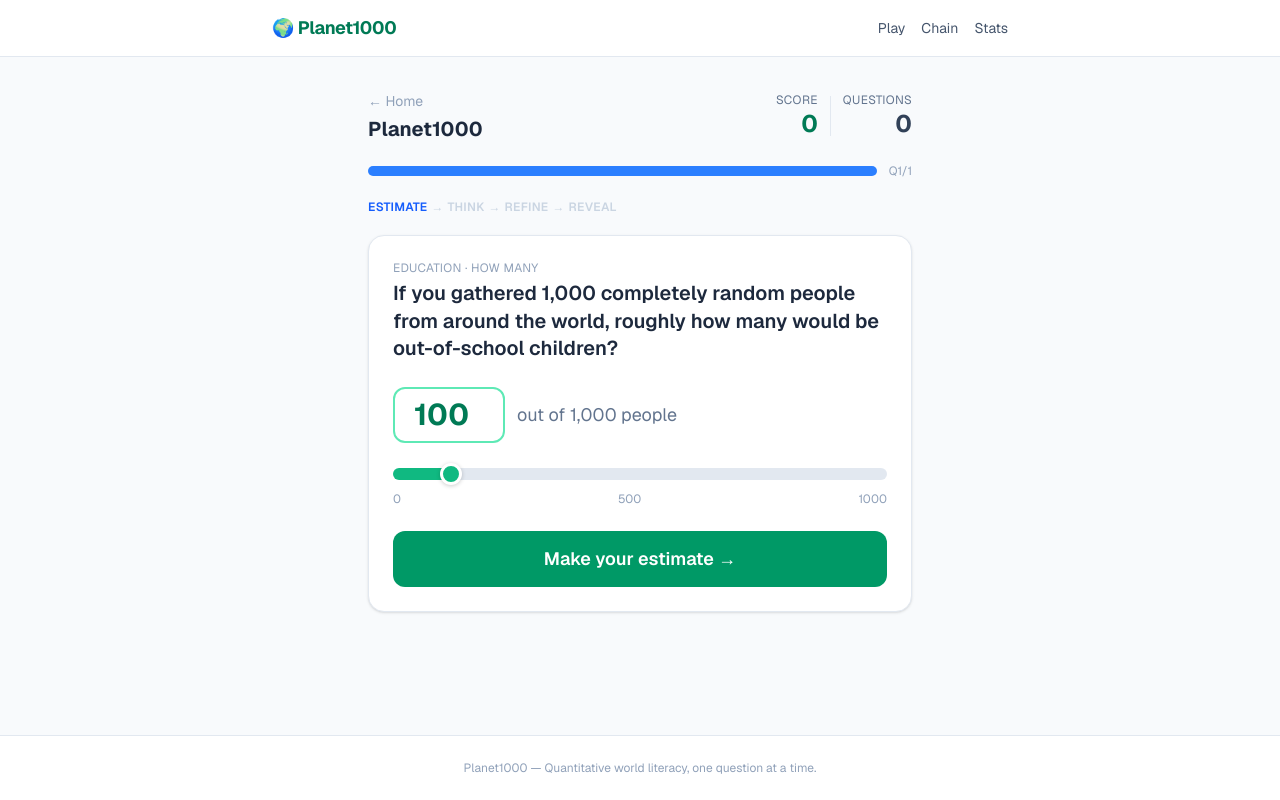
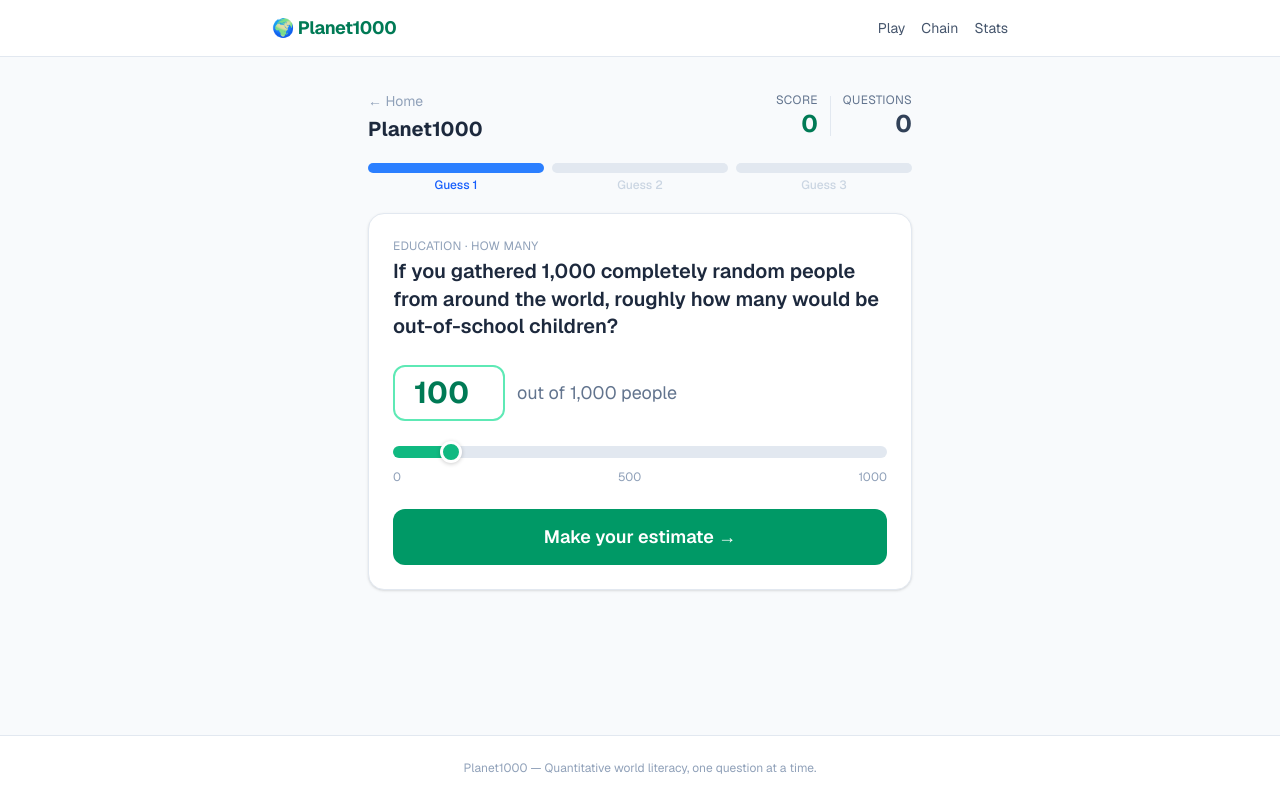
Before and after one commit to Ram-N/Planet1000, a Next.js app in the folder planet1000/: page /play/planet1000 in a window 1280 px wide. Built offline with nearby package versions, Linux system fonts and the light colour scheme.

Commit message:
feat(ui): replace question bar with 3-segment guess progress bar
Shows Guess 1/2/3 segments instead of a per-question dot.
Blue = active guess, green = submitted, grey = not yet reached.
Removes the redundant Estimate→Think→Refine→Reveal text labels.

```diff
--- a/planet1000/app/play/planet1000/page.tsx
+++ b/planet1000/app/play/planet1000/page.tsx
@@ -177,51 +177,35 @@ export default function Planet1000Page() {
         <ScoreBadge score={sessionScore} questionsAnswered={questionsAnswered} />
       </div>
 
-      {/* Question tracker chips */}
-      <div className="flex items-center gap-2">
-        {questions.map((_, i) => {
-          const isDone   = i < qIndex || (i === qIndex && phase === 'revealed');
-          const isCurrent = i === qIndex && phase !== 'revealed';
+      {/* Guess progress bar — 3 segments, one per guess */}
+      <div className="flex gap-2">
+        {(['estimate', 'think', 'refine'] as const).map((segPhase, i) => {
+          // segment i maps to phase i: 0=estimate, 1=think, 2=refine
+          const phaseOrder = ['estimate', 'think', 'refine', 'revealed'];
+          const currentIdx = phaseOrder.indexOf(phase);
+          const isDone    = currentIdx > i;
+          const isCurrent = currentIdx === i;
+          const labels    = ['Guess 1', 'Guess 2', 'Guess 3'];
           return (
-            <div
-              key={i}
-              className={[
-                'h-2.5 flex-1 rounded-full transition-colors',
-                isDone   ? 'bg-emerald-500' :
+            <div key={segPhase} className="flex-1 space-y-1">
+              <div className={[
+                'h-2.5 rounded-full transition-colors duration-300',
+                isDone    ? 'bg-emerald-500' :
                 isCurrent ? 'bg-blue-500'    :
                             'bg-slate-200',
-              ].join(' ')}
-            />
+              ].join(' ')} />
+              <p className={[
+                'text-xs text-center font-medium',
+                isDone    ? 'text-emerald-600' :
+                isCurrent ? 'text-blue-600'    :
+                            'text-slate-300',
+              ].join(' ')}>
+                {labels[i]}
+              </p>
+            </div>
           );
         })}
-        <span className="text-xs text-slate-400 ml-1">
-          Q{qIndex + 1}/{questions.length}
-        </span>
       </div>
-
-      {/* Phase step labels */}
-      {phase !== 'revealed' && (
-        <div className="flex items-center gap-1 text-xs">
-          {PHASE_ORDER.map((p, i) => {
-            const currentPhaseIndex = PHASE_ORDER.indexOf(phase as Exclude<Phase, 'done'>);
-            const isPast    = i < currentPhaseIndex;
-            const isCurrent = i === currentPhaseIndex;
-            return (
-              <span key={p} className="flex items-center gap-1">
-                {i > 0 && <span className="text-slate-300">→</span>}
-                <span className={[
-                  'font-semibold uppercase tracking-wide',
-                  isCurrent ? 'text-blue-600' :
-                  isPast    ? 'text-emerald-600' :
-                              'text-slate-300',
-                ].join(' ')}>
-                  {PHASE_LABELS[p]}
-                </span>
-              </span>
-            );
-          })}
-        </div>
-      )}
 
       {/* ── ESTIMATE phase ─────────────────────────────────────────────────── */}
       <AnimatePresence mode="wait">
```
